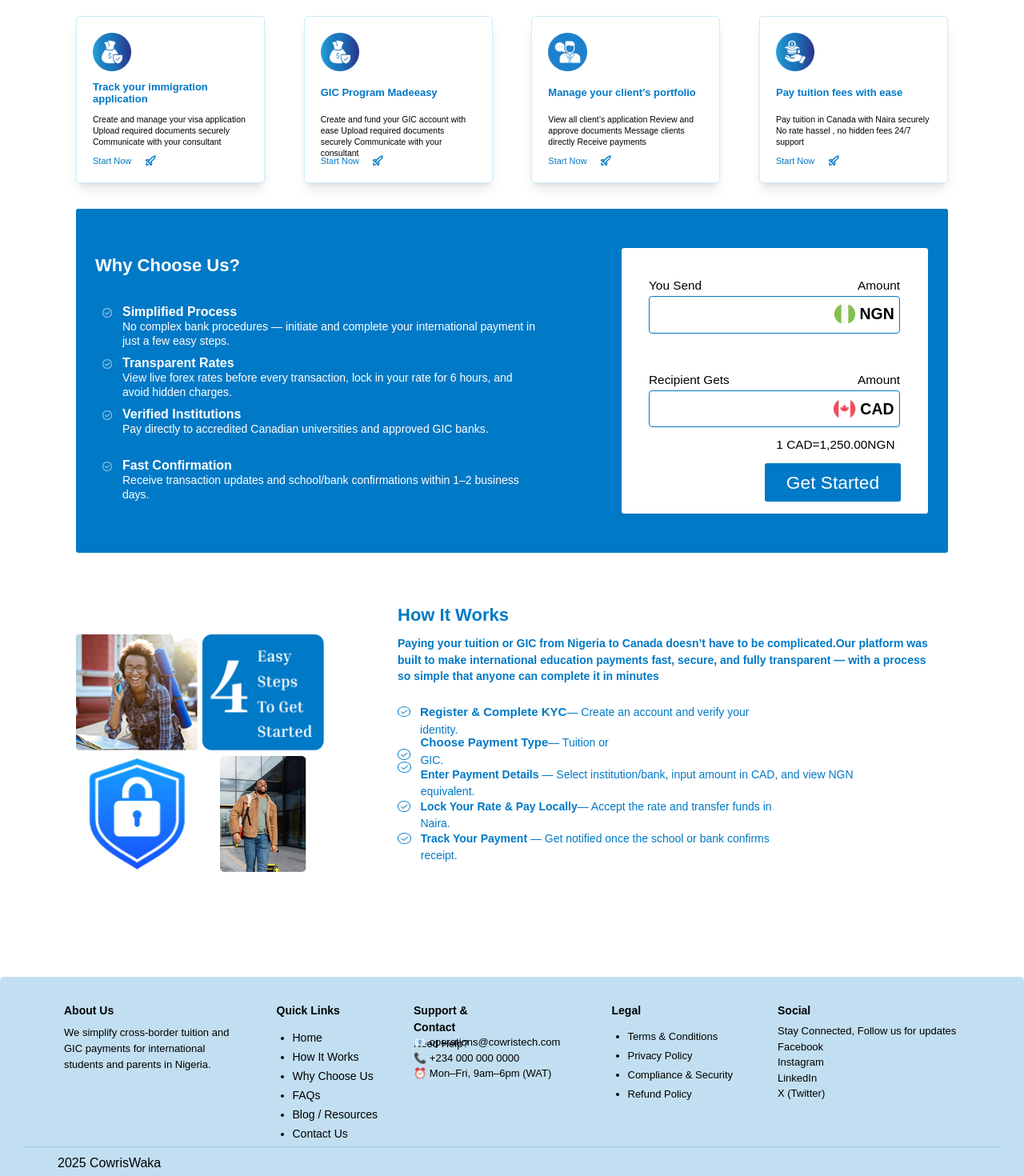
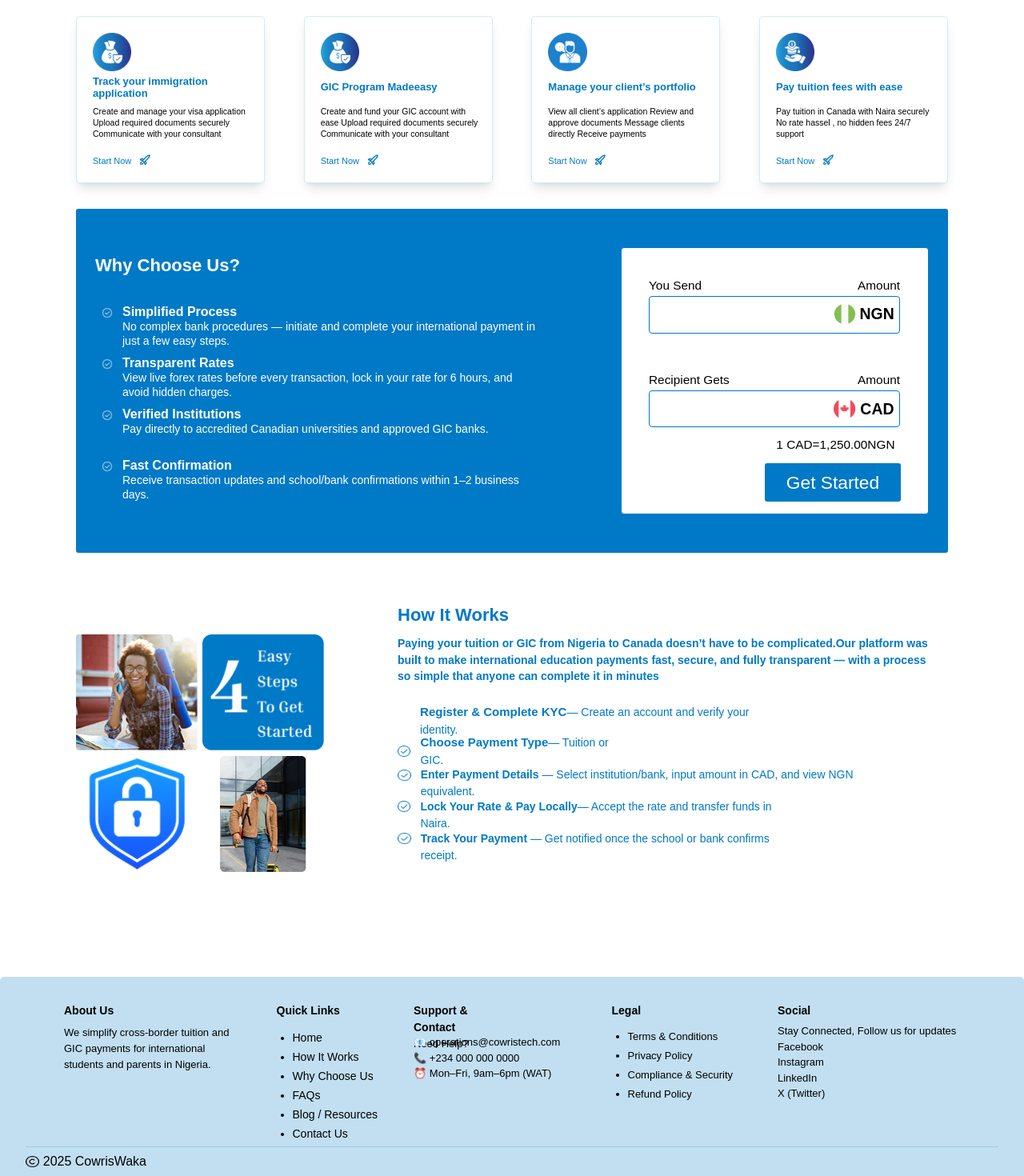
Before and after one commit to wizleriq/CowrisTech, a Next.js app: page / in a window 1280 px wide. Shown: the part 560-2030 px from the top of the page at 80% size. Built offline with nearby package versions, Linux system fonts and the light colour scheme; a web font is replaced by a local one.

Commit message:
Updated Code

```diff
--- a/app/src/homePage.tsx
+++ b/app/src/homePage.tsx
@@ -11,6 +11,7 @@
 import cards from '@/app/src/data/CardData'
 import Good from '@/app/src/img/Good.png'
 import works from "@/app/src/data/WorkData"
+import C from "@/app/src/img/C.png"
 import Vector from "@/app/src/img/Vector.png"
 import selects from '@/app/src/data/SelectData'
 
@@ -84,23 +85,23 @@
 
               <img src={card.image} alt='aeroplane' />
             </div>
-            <div className='lg:w-[200px] lg:h-8 lg:bg-transparent lg:flex lg:items-center w-[270px] h-4'>
+            <div className='lg:w-[200px] lg:h-8 lg:bg-transparent lg:flex lg:items-center lg:-mt-4 w-[270px] h-4'>
               <h2 className='lg:font-semibold lg:text-[13px] text-[#0079C6] lg:leading-[15px] '>
                 {card.heading}
               </h2>
 
             </div>
-            <div className='lg:w-[195px] lg:h-[41px] lg:bg-transparent lg:mt-0 mt-2 w-[278.08px] h-[53.83px] '>
+            <div className='lg:w-[200px] lg:h-[41px] lg:bg-transparent lg:-mt-3 mt-2 w-[278.08px] h-[53.83px] '>
               <h2 className='lg:font-normal lg:text-[10.5px] lg:text-[#000000] lg:leading-3.5 font-normal text-[11px] leading-[15px]'>
                 {card.text}
               </h2>
             </div>
-            <div className='lg:w-[94px] lg:h-[15px] lg:bg-transparent bg-transparent lg:flex lg:justify-between items-center lg:items-center lg:mt-0 mt-1
-            w-[63px] h-[19px] flex justify-between'>
+            <div className='lg:w-20 lg:h-[15px] bg-transparent lg:flex lg:justify-between items-center
+            lg:items-center lg:mt-0 mt-10 w-[63px] h-[19px] flex justify-between'>
               <div className='lg:w-[55px] lg:h-[15px] w-[60px] h-[19px] bg-transparent'>
                 <h3 className='font-light text-[#0079C6] text-[11px] '>{card.subtext}</h3>
               </div>
-              <div className='lg:w-[46px] lg:h-[9px]  w-[11.2px] h-[11.2px] bg-transparent flex justify-center items-center'>
+              <div className='lg:w-[30px] lg:h-[9px]  w-[11.2px] h-[11.2px] bg-transparent flex justify-center items-center'>
                 <img src={card.symbol} alt='aeroplane' className='' />
               </div>
             </div>
@@ -331,11 +332,11 @@
  <div className="lg:w-[640px] lg:h-[250px] lg:text-[#0079C6] lg:bg-transparent lg:mb-0 lg:mt-0 mt-4 w-full h-full bg-transparent ">
   <div className='lg:w-[465px] lg:h-10 lg:bg-transparent lg:flex lg:justify-between flex w-full lg:mb-0 mb-2 gap-3 bg-transparent justify-between '>
      <Image
-                      src={Vector}
+                      src={Good}
                       width={27.9}
                       height={27.9}
                       alt="Profile Image"
-                      className="lg:w-[17px] lg:h-[13.48px] lg:object-fill text-[#0079C6] lg:flex lg:items-center w-5 h-5 mt-1"
+                      className="lg:w-[17px] lg:h-[13.48px] lg:object-fill lg:flex lg:items-center w-5 h-5 mt-1"
                     />
                     <h2 className='lg:font-normal lg:text-[14px] text-[14px] text-[#0079C6]'><span className='lg:font-semibold lg:text-[15px]
                     font-semibold text-[14px]'>Register & Complete KYC</span>— Create an account and verify your identity.</h2>
@@ -348,7 +349,7 @@
                       width={27.9}
                       height={27.9}
                       alt="Profile Image"
-                      className="lg:w-[17px] lg:h-[13.48px] lg:object-fill lg:flex lg:items-center lg:text-[#0079C6]
+                      className="lg:w-[17px] lg:h-[13.48px] lg:object-fill lg:flex lg:mt-0 lg:items-center lg:text-[#0079C6]
                       w-5 h-5 mt-2"
                     />
                     <h2 className='lg:font-normal lg:text-[14px]'><span className='lg:font-semibold lg:text-[15px]
@@ -362,7 +363,7 @@
                       width={27.9}
                       height={27.9}
                       alt="Profile Image"
-                      className="lg:w-[17px] lg:h-[13.48px] lg:object-fill lg:flex lg:items-center w-5 h-5 -mt-10"
+                      className="lg:w-[17px] lg:h-[13.48px] lg:object-fill lg:flex lg:items-center lg:-mt-5 w-5 h-5 -mt-10"
                     />
                     <h2 className='lg:font-normal lg:text-[14px]'><span className='lg:font-semibold lg:text-[15px>'>
                       Enter Payment Details </span>— Select institution/bank, input amount in CAD, and view NGN equivalent.
@@ -482,7 +483,17 @@
   </div>
   <div className='w-full lg:h-10 lg:bg-transparent lg:mb-[60px]'>
  <div className="lg:h-px bg-[#0079C63D] w-full"></div>
-  <h2 className='lg:self-start lg:mt-2 lg:ml-10'>2025  CowrisWaka</h2>
+ <div className='lg:w-[151px] h-9 bg-transparent flex justify-between items-center'>
+ <Image
+                      src={C}
+                      width={27.9}
+                      height={27.9}
+                      alt="Profile Image"
+                      className="lg:w-[17px] lg:h-[13.48px] lg:object-fill lg:flex lg:items-center w-[18.5px] h-[18.5px] mt-0"
+                    />
+  <h2 className='lg:flex lg:items-center'>2025  CowrisWaka</h2>
+ </div>
+
   </div>
 
 </main>
```
Also changed, not shown: app/src/img/C.png (added).
